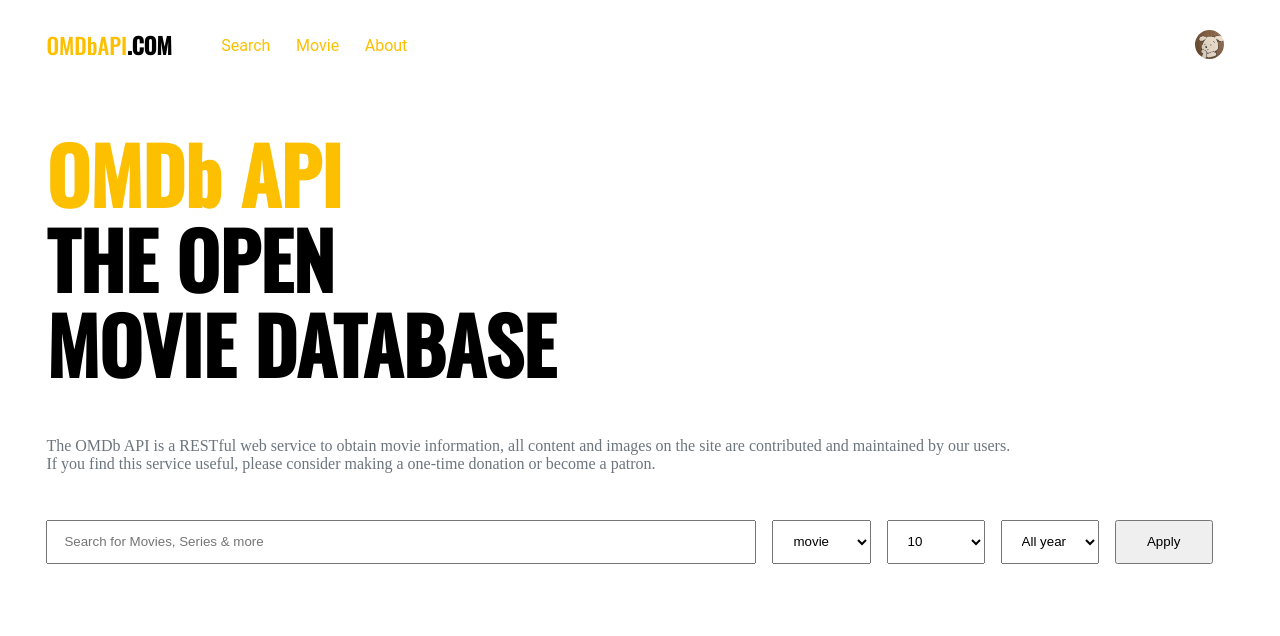
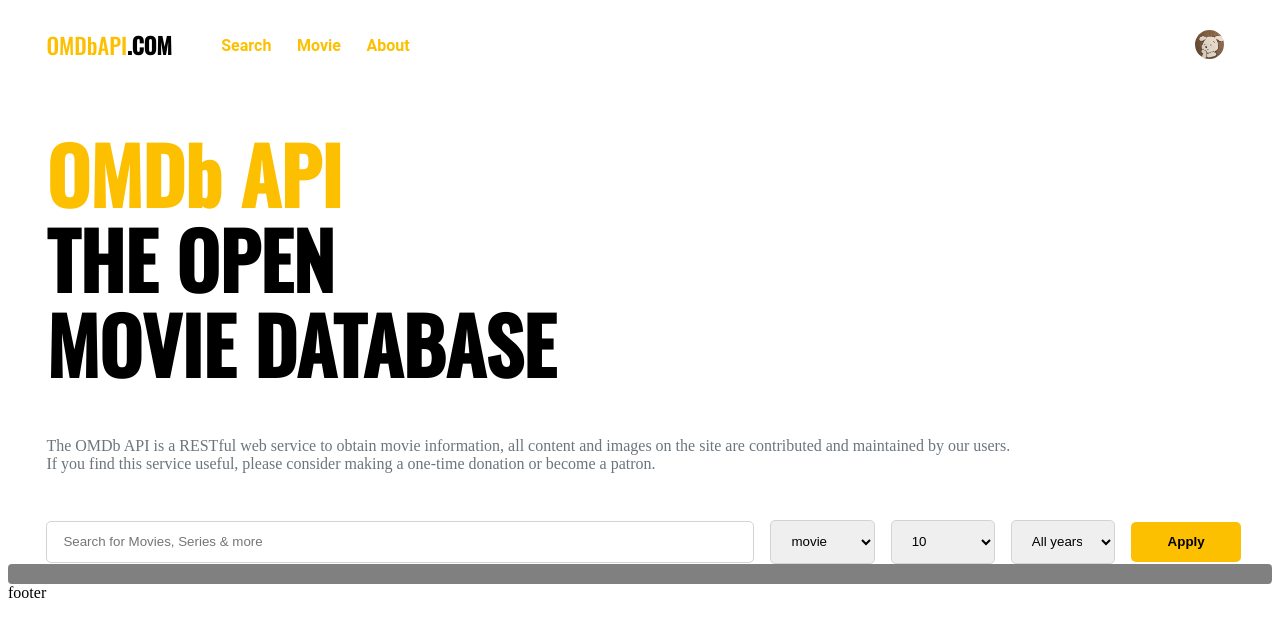
Before and after one commit to jeonghwanJay/vue2-movie-app, a Vue app: page / in a window 1280 px wide. Shown: the top 636 px of the page. Built offline with nearby package versions, Linux system fonts and the light colour scheme.

Commit message:
add : AppFooter.vue edit : App.vue, AppHeader.vue, MainPageForm.vue

```diff
--- a/src/App.vue
+++ b/src/App.vue
@@ -1,10 +1,19 @@
 <template>
-  <div id="app">
+  <div>
+    <app-header></app-header>
     <router-view></router-view>
+    <app-footer></app-footer>
   </div>
 </template>
 <script>
-export default {};
+import AppHeader from "./components/common/AppHeader.vue";
+import AppFooter from "./components/common/AppFooter.vue";
+export default {
+  components: {
+    AppHeader,
+    AppFooter,
+  },
+};
 </script>
 
 <style></style>
--- /dev/null
+++ b/src/components/common/AppFooter.vue
@@ -0,0 +1,9 @@
+<template>
+  <div>footer</div>
+</template>
+
+<script>
+export default {};
+</script>
+
+<style></style>
--- a/src/components/common/AppHeader.vue
+++ b/src/components/common/AppHeader.vue
@@ -51,6 +51,7 @@
   padding: 0.8rem;
   font-family: "Roboto", sans-serif;
   color: #fdc000;
+  font-weight: bold;
 }
 .profile {
   position: absolute;
--- a/src/components/posts/MainPageForm.vue
+++ b/src/components/posts/MainPageForm.vue
@@ -1,6 +1,5 @@
 <template>
   <div id="app">
-    <AppHeader></AppHeader>
     <div class="bodyContainer">
       <h1 class="title">
         OMDb API <br /><span class="title-span"
@@ -64,17 +63,13 @@
         </select>
         <button class="btn">Apply</button>
       </div>
+      <div class="inner"></div>
     </div>
   </div>
 </template>
 
 <script>
-import AppHeader from "../common/AppHeader.vue";
-export default {
-  components: {
-    AppHeader,
-  },
-};
+export default {};
 </script>
 
 <style scoped>
@@ -101,14 +96,28 @@
   padding: 0.8rem 1rem;
   margin-right: 1rem;
   width: 55%;
+  border: 1px solid #ced4da;
+  border-radius: 5px;
 }
 .form-select {
   padding: 0.8rem 1rem;
   margin-right: 1rem;
-  width: 8%;
+  width: 8.5%;
+  border: 1px solid #ced4da;
+  border-radius: 5px;
 }
 .btn {
   padding: 0.8rem 1rem;
-  width: 8%;
+  width: 9%;
+  background: #fdc000;
+  font-weight: bold;
+  border: none;
+  border-radius: 5px;
+}
+.inner {
+  background-color: gray;
+  padding: 10px 0;
+  border-radius: 4px;
+  text-align: center;
 }
 </style>
```
